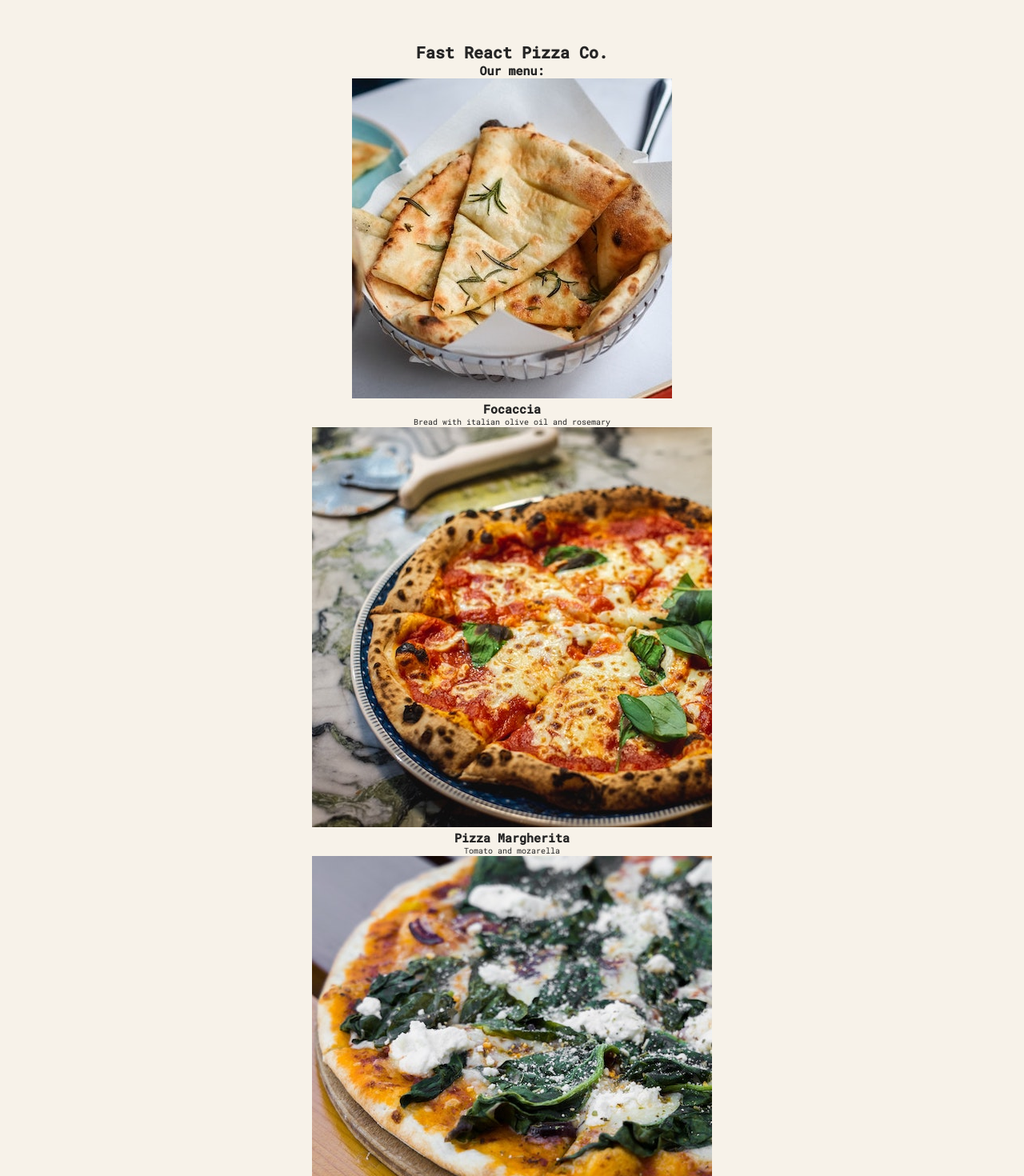
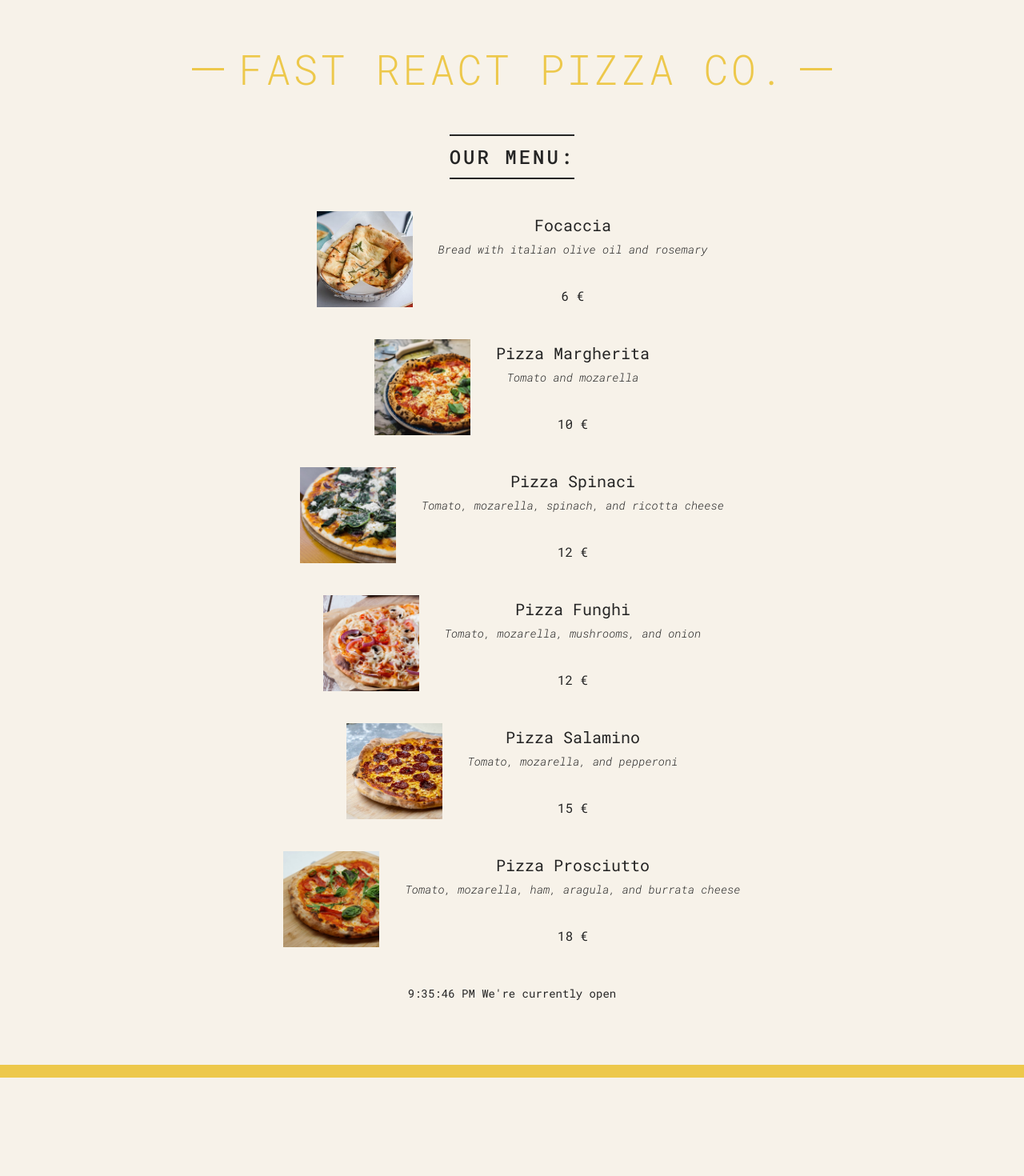
Before and after one commit to mprskalo01/ultimate-react-course, a React (Vite) app in the folder 03-pizza-menu/starter/: page / in a window 1280 px wide. Shown: the top 1470 px of the page at 80% size. After the commit the page ends 1347 px from the top, so only its background shows below. Built offline with nearby package versions, Linux system fonts and the light colour scheme.

Commit message:
styling react applications, passing and receiving props, Props, immutability and one way data flow

```diff
--- a/03-pizza-menu/starter/src/App.tsx
+++ b/03-pizza-menu/starter/src/App.tsx
@@ -5,11 +5,11 @@
 
 function App() {
   return (
-    <>
+    <div className="container">
       <Header />
       <Menu />
       <Footer />
-    </>
+    </div>
   );
 }
 
--- a/03-pizza-menu/starter/src/components/Footer.tsx
+++ b/03-pizza-menu/starter/src/components/Footer.tsx
@@ -4,11 +4,9 @@
   const closeHour = 22;
 
   return (
-    <footer>
-      <h3>
-        {new Date().toLocaleTimeString()} We're currently{' '}
-        {hour > openHour && hour < closeHour ? 'open' : 'closed'}
-      </h3>
+    <footer className="footer">
+      {new Date().toLocaleTimeString()} We're currently{' '}
+      {hour > openHour && hour < closeHour ? 'open' : 'closed'}
     </footer>
   );
 }
--- a/03-pizza-menu/starter/src/components/Header.tsx
+++ b/03-pizza-menu/starter/src/components/Header.tsx
@@ -1,3 +1,7 @@
 export function Header() {
-  return <h1>Fast React Pizza Co.</h1>;
+  return (
+    <header className="header">
+      <h1>Fast React Pizza Co.</h1>
+    </header>
+  );
 }
--- a/03-pizza-menu/starter/src/components/Menu.tsx
+++ b/03-pizza-menu/starter/src/components/Menu.tsx
@@ -1,9 +1,64 @@
-import { Pizza } from './Pizza';
+import { Pizza, PizzaInterface } from './Pizza';
 export function Menu() {
+  const pizzaData: PizzaInterface[] = [
+    {
+      name: 'Focaccia',
+      ingredients: 'Bread with italian olive oil and rosemary',
+      price: 6,
+      photoName: 'pizzas/focaccia.jpg',
+      soldOut: false,
+    },
+    {
+      name: 'Pizza Margherita',
+      ingredients: 'Tomato and mozarella',
+      price: 10,
+      photoName: 'pizzas/margherita.jpg',
+      soldOut: false,
+    },
+    {
+      name: 'Pizza Spinaci',
+      ingredients: 'Tomato, mozarella, spinach, and ricotta cheese',
+      price: 12,
+      photoName: 'pizzas/spinaci.jpg',
+      soldOut: false,
+    },
+    {
+      name: 'Pizza Funghi',
+      ingredients: 'Tomato, mozarella, mushrooms, and onion',
+      price: 12,
+      photoName: 'pizzas/funghi.jpg',
+      soldOut: false,
+    },
+    {
+      name: 'Pizza Salamino',
+      ingredients: 'Tomato, mozarella, and pepperoni',
+      price: 15,
+      photoName: 'pizzas/salamino.jpg',
+      soldOut: true,
+    },
+    {
+      name: 'Pizza Prosciutto',
+      ingredients: 'Tomato, mozarella, ham, aragula, and burrata cheese',
+      price: 18,
+      photoName: 'pizzas/prosciutto.jpg',
+      soldOut: false,
+    },
+  ];
   return (
-    <div>
-      <h2>Our menu:</h2>
-      <Pizza />
-    </div>
+    <main className="menu">
+      <h2 className="pizzas">Our menu:</h2>
+      {pizzaData.map((pizza: PizzaInterface, key) => {
+        return (
+          <Pizza
+            key={key}
+            name={pizza.name}
+            ingredients={pizza.ingredients}
+            price={pizza.price}
+            photoName={pizza.photoName}
+            soldOut={pizza.soldOut}
+          />
+        );
+      })}
+    </main>
   );
 }
--- a/03-pizza-menu/starter/src/components/Pizza.tsx
+++ b/03-pizza-menu/starter/src/components/Pizza.tsx
@@ -1,7 +1,4 @@
-import { ReactNode } from 'react';
-
-export function Pizza() {
-  interface Pizza {
+export interface PizzaInterface {
   name: string;
   ingredients: string;
   price: number;
@@ -9,82 +6,15 @@
   soldOut: boolean;
 }
 
-  const pizzaData: Pizza[] = [
-    {
-      name: 'Focaccia',
-      ingredients: 'Bread with italian olive oil and rosemary',
-      price: 6,
-      photoName: 'pizzas/focaccia.jpg',
-      soldOut: false,
-    },
-    {
-      name: 'Pizza Margherita',
-      ingredients: 'Tomato and mozarella',
-      price: 10,
-      photoName: 'pizzas/margherita.jpg',
-      soldOut: false,
-    },
-    {
-      name: 'Pizza Spinaci',
-      ingredients: 'Tomato, mozarella, spinach, and ricotta cheese',
-      price: 12,
-      photoName: 'pizzas/spinaci.jpg',
-      soldOut: false,
-    },
-    {
-      name: 'Pizza Funghi',
-      ingredients: 'Tomato, mozarella, mushrooms, and onion',
-      price: 12,
-      photoName: 'pizzas/funghi.jpg',
-      soldOut: false,
-    },
-    {
-      name: 'Pizza Salamino',
-      ingredients: 'Tomato, mozarella, and pepperoni',
-      price: 15,
-      photoName: 'pizzas/salamino.jpg',
-      soldOut: true,
-    },
-    {
-      name: 'Pizza Prosciutto',
-      ingredients: 'Tomato, mozarella, ham, aragula, and burrata cheese',
-      price: 18,
-      photoName: 'pizzas/prosciutto.jpg',
-      soldOut: false,
-    },
-  ];
-
-  const arr = pizzaData.map((pizza: Pizza) => {
-    return pizza.name;
-  });
-  console.log(arr);
-
+export function Pizza(props: PizzaInterface) {
   return (
+    <div className="pizza">
+      <img src={props.photoName} alt={props.name} />
       <div>
-      {pizzaData.map((pizza: Pizza): ReactNode => {
-        const imgSrc = pizza.name.split(' ')[1]
-          ? pizza.name.split(' ')[1]
-          : pizza.name;
-        console.log(imgSrc);
-        return (
-          <div>
-            <img
-              src={`pizzas/${imgSrc.toLowerCase()}.jpg`}
-              alt="Spinaci Pizza"
-            />
-            <h2>{pizza.name}</h2>
-            <p>{pizza.ingredients}</p>
+        <h3>{props.name}</h3>
+        <p>{props.ingredients}</p>
+        <span>{+props.price} €</span>
+      </div>
     </div>
   );
-      })}
-    </div>
-  );
-
-  //   return (
-  //     <div>
-  //       <img src="pizzas/spinaci.jpg" alt="Spinaci Pizza" />
-  //       <h2>{pizzaData[2].name}</h2>
-  //       <p>{pizzaData[2].ingredients}</p>
-  //     </div>
-  //   );
 }
--- a/03-pizza-menu/starter/src/index.css
+++ b/03-pizza-menu/starter/src/index.css
@@ -57,7 +57,7 @@
   display: block;
   content: '';
   height: 3px;
-  width: 12rem;
+  width: 4rem;
   background-color: #edc84b;
   position: absolute;
   top: calc(50% - 1px);
```
Lines whose indentation alone changed are shown as unchanged.
